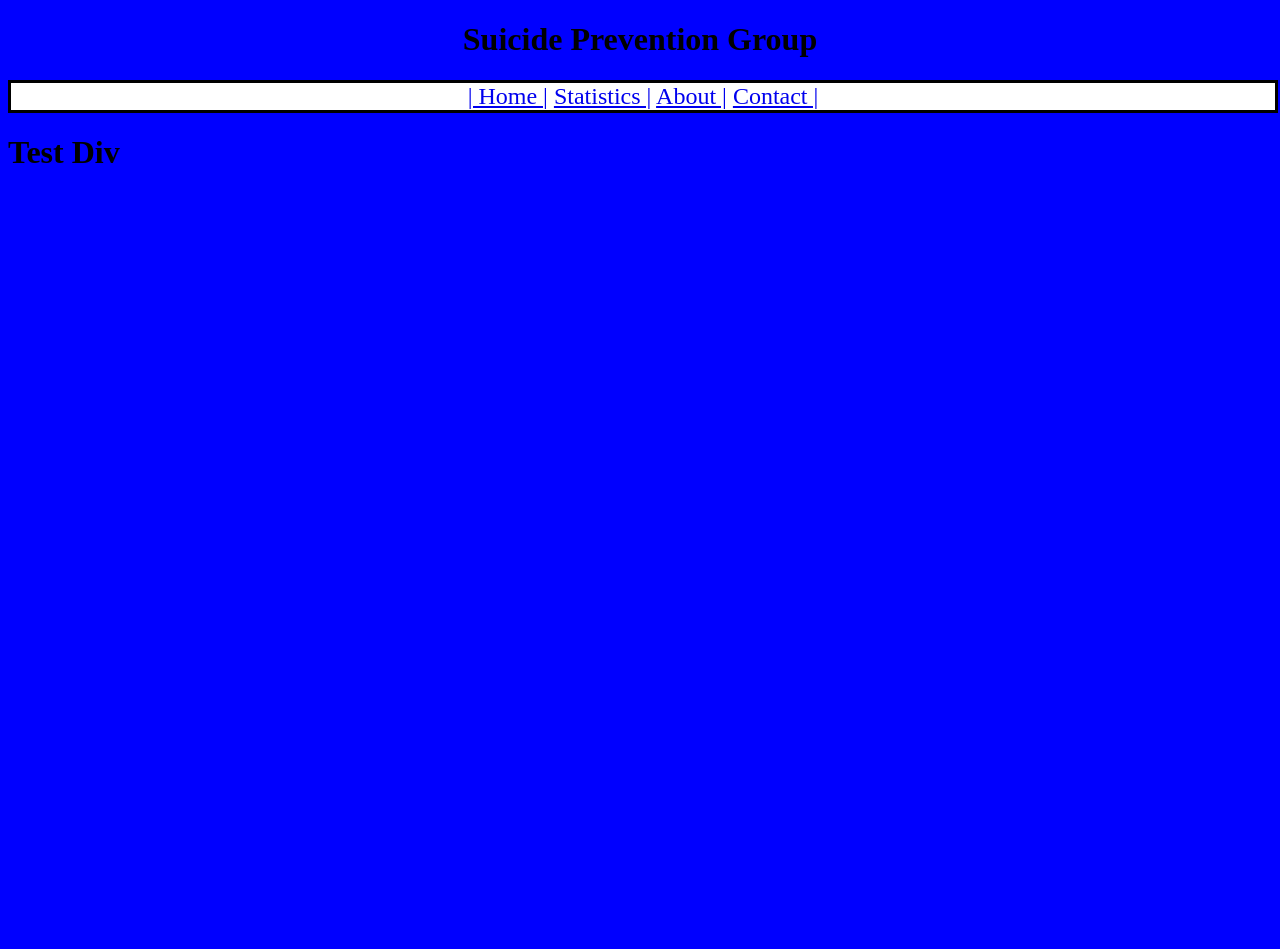
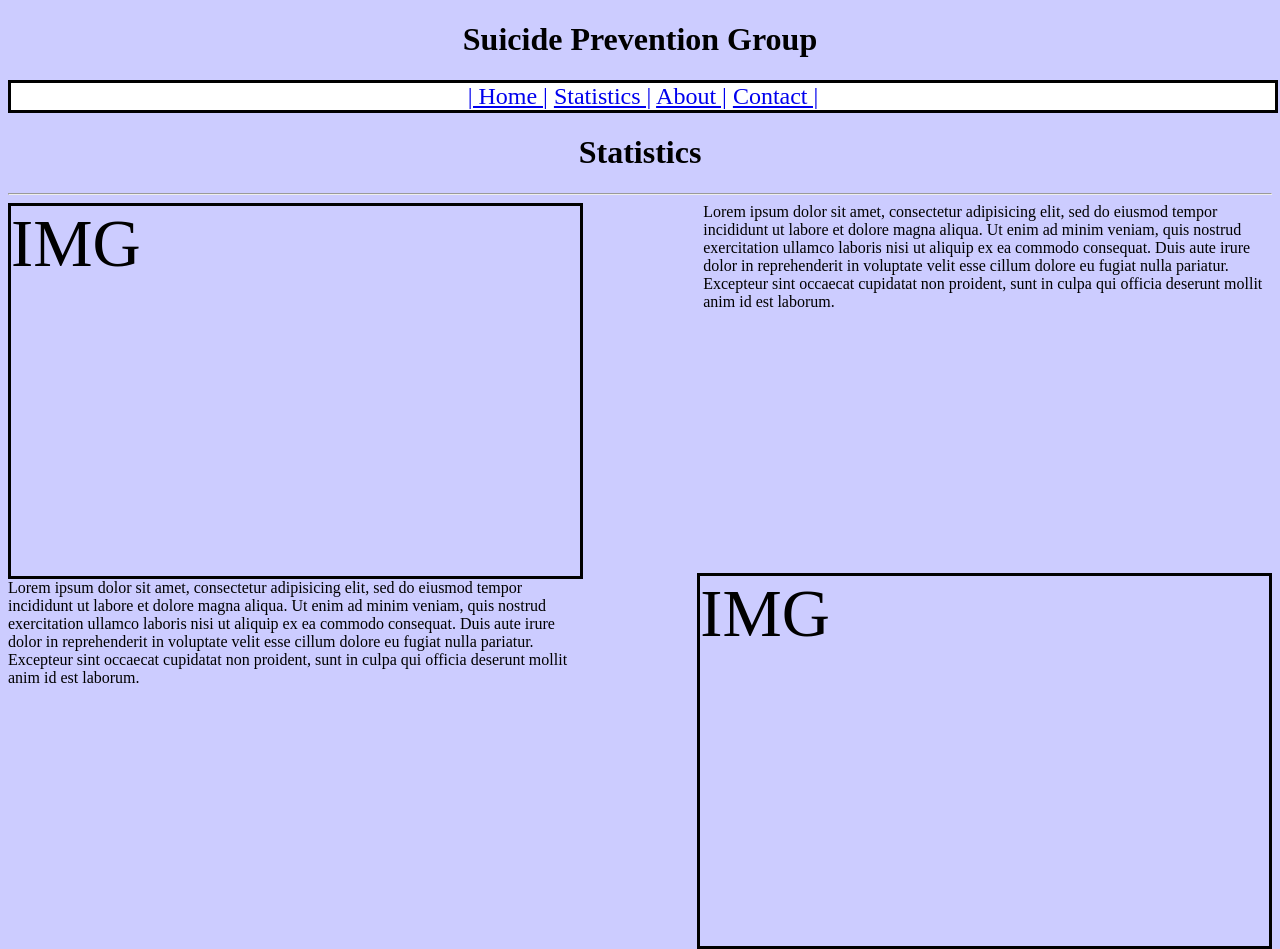
Before and after one commit to RobertRegaleLim/SuicidePrevention, a plain HTML site: page menu2.html in a window 1280 px wide. Before the commit the page ends 800 px from the top, so only its background shows below. Drawn offline with Linux system fonts and the light colour scheme.

Commit message:
statistics

```diff
--- a/menu2.html
+++ b/menu2.html
@@ -6,7 +6,7 @@
 
 	<style type="text/css">
 		body{
-			background-color: blue;
+			background-color:#ccccff;
 		}
 		nav{
 			background-color: white;
@@ -18,15 +18,42 @@
 			width:100%;
 			font-size:18pt;
 		}
+		#img1{
+			float:left;
+			border:solid;
+			width:45%;
+			height:370px;
+			font-size:50pt;
+		}
+		#img2{
+			float:right;
+			border:solid;
+			width:45%;
+			height:370px;
+			font-size:50pt;
+		}
+		#p1{
+			float:right;
+			width:45%;
+			height:370px;
+		}
+		#p2{
+			float:left;
+			width:45%;
+			height:370px;
+		}
+		h1{
+			text-align:center;
+		}
 	</style>
 </head>
 
 <body>
-<center>
-	<div>
-		<h1>Suicide Prevention Group</h1>
-	</div>
-</center>
+	<center>
+		<div>
+			<h1>Suicide Prevention Group</h1>
+		</div>
+	</center>
 	<header>
 		<nav>
 			<a href = "index.html">| Home |</a>
@@ -35,8 +62,27 @@
 			<a href = "menu4.html"> Contact |</a>
 		</nav>
 	</header>
+
 	<div>
-		<h1>Test Div</h1>
+		<h1>Statistics</h1><hr>
+	</div>
+	<div id="box1">
+		<div id="img1">IMG</div>
+		<div id="p1">Lorem ipsum dolor sit amet, consectetur adipisicing elit, sed do eiusmod
+		tempor incididunt ut labore et dolore magna aliqua. Ut enim ad minim veniam,
+		quis nostrud exercitation ullamco laboris nisi ut aliquip ex ea commodo
+		consequat. Duis aute irure dolor in reprehenderit in voluptate velit esse
+		cillum dolore eu fugiat nulla pariatur. Excepteur sint occaecat cupidatat non
+		proident, sunt in culpa qui officia deserunt mollit anim id est laborum.</div>
+	</div>
+	<div id="box2">
+		<div id="img2">IMG</div>
+		<div id="p2">Lorem ipsum dolor sit amet, consectetur adipisicing elit, sed do eiusmod
+		tempor incididunt ut labore et dolore magna aliqua. Ut enim ad minim veniam,
+		quis nostrud exercitation ullamco laboris nisi ut aliquip ex ea commodo
+		consequat. Duis aute irure dolor in reprehenderit in voluptate velit esse
+		cillum dolore eu fugiat nulla pariatur. Excepteur sint occaecat cupidatat non
+		proident, sunt in culpa qui officia deserunt mollit anim id est laborum.</div>
 	</div>
 </body>
 
```
Also changed, not shown: index.html (+13 -5 lines), menu4.html (+8 -1 lines).
